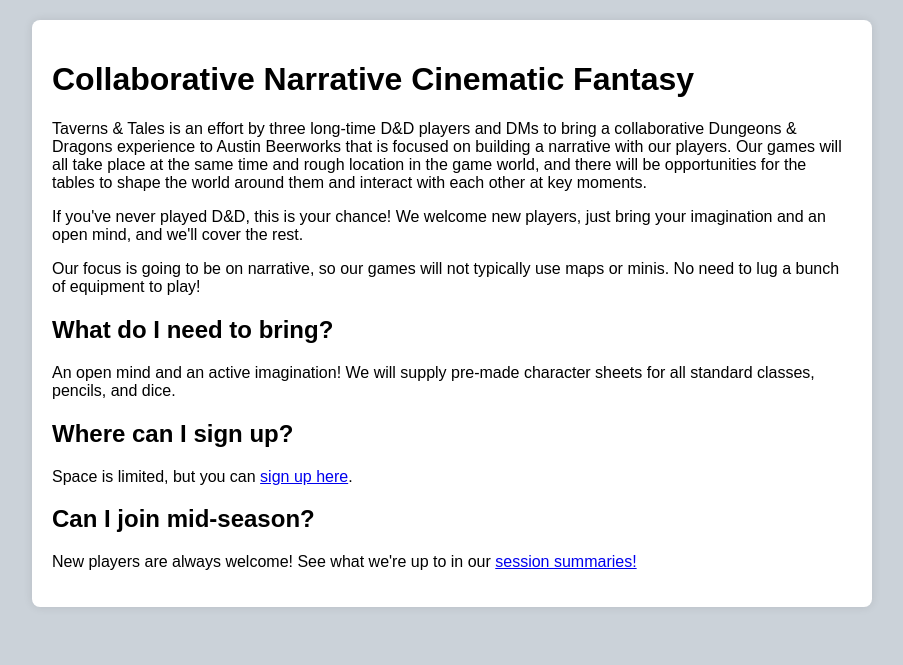
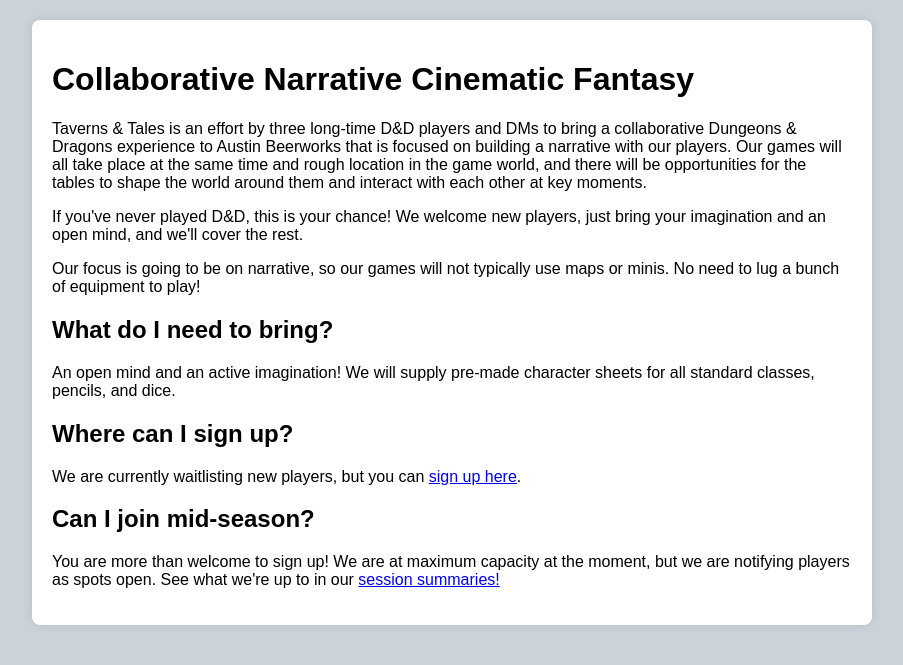
Before and after one commit to pragma-turner/tavernsandtales, a Jekyll site: the page built from index.html, in a window 1280 px wide. Shown: the part 320-985 px from the top of the page, without its empty margins (188-1091 px from the left). Built offline with Jekyll 4.4.1, drawn with Linux system fonts in a browser that asks for light colours.

Commit message:
Max capacity.

```diff
--- a/index.html
+++ b/index.html
@@ -26,10 +26,10 @@
     <p>An open mind and an active imagination! We will supply pre-made character sheets for all standard classes, pencils, and dice.</p>
 
     <h2>Where can I sign up?</h2>
-    <p>Space is limited, but you can <a href="https://forms.gle/tKuJs1aBcjpB4HLZ8">sign up here</a>.
+    <p>We are currently waitlisting new players, but you can <a href="https://forms.gle/tKuJs1aBcjpB4HLZ8">sign up here</a>.
 
     <h2>Can I join mid-season?</h2>
-    <p>New players are always welcome! See what we're up to in our <a href="https://tavernsandtales.com/posts">session summaries!</a>
+    <p>You are more than welcome to sign up! We are at maximum capacity at the moment, but we are notifying players as spots open. See what we're up to in our <a href="https://tavernsandtales.com/posts">session summaries!</a>
 
   </div>
 </body>
```
Also changed, not shown: _posts/2024-02-13-season-2-session-5.md (+1 -1 lines).
